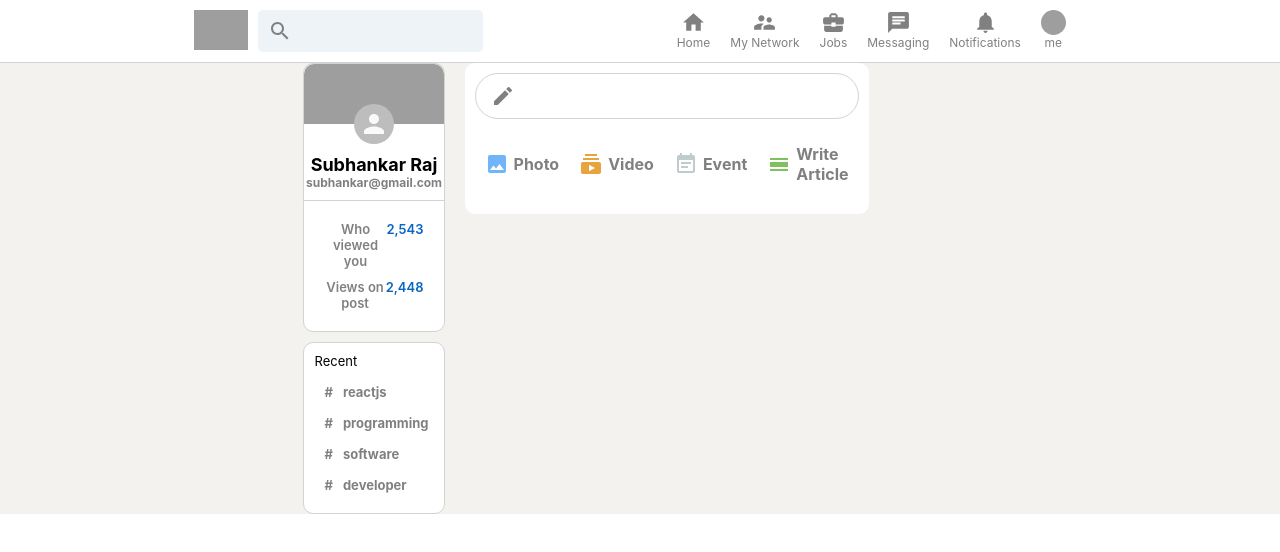
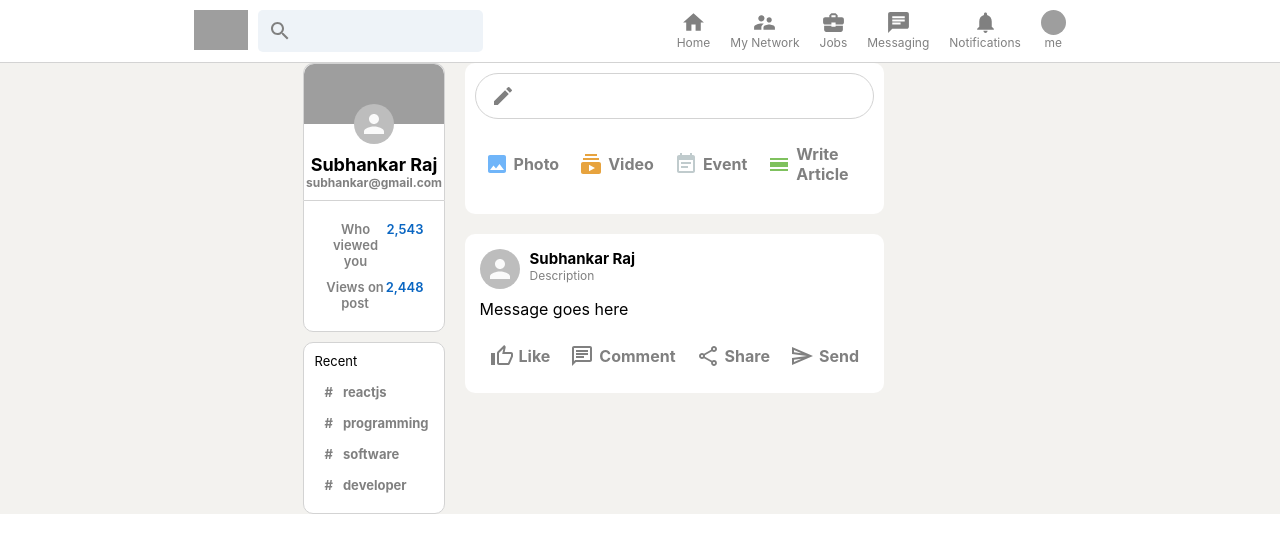
Before and after one commit to raj-subhankar/linkedin-clone, a React (Create React App) app: page / in a window 1280 px wide. Shown: the top 552 px of the page. Built offline with nearby package versions, Linux system fonts and the light colour scheme; grey boxes are pictures that could not be loaded.

Commit message:
Create Post cards

```diff
--- a/src/Feed.js
+++ b/src/Feed.js
@@ -1,4 +1,4 @@
-import React from 'react'
+import React, { useState } from 'react'
 import './Feed.css'
 import CreateIcon from '@material-ui/icons/Create'
 import InputOption from './InputOption'
@@ -6,8 +6,15 @@
 import SubscriptionsIcon from '@material-ui/icons/Subscriptions'
 import EventNoteIcon from '@material-ui/icons/EventNote'
 import CalendarViewDayIcon from '@material-ui/icons/CalendarViewDay'
+import Post from './Post'
 
 function Feed() {
+    const[posts, setPosts] = useState([])
+
+    const sendPost = e => {
+        e.preventDefault()
+    }
+
     return(
         <div className='feed'>
             <div className='feed__inputContainer'>
@@ -15,7 +22,7 @@
                     <CreateIcon />
                     <form>
                         <input type='text' />
-                        <button type='submit'>Send</button>
+                        <button onClick={sendPost} type='submit'>Send</button>
                     </form>
                 </div>
 
@@ -26,6 +33,15 @@
                     <InputOption Icon={CalendarViewDayIcon} title='Write Article' color='#7FC15E' />
                 </div>
             </div>
+
+            {posts.map((post) => (
+                <Post />
+            ))}
+            <Post
+                name='Subhankar Raj'
+                description='This is a test'
+                message='Wow  this worked'
+            />
         </div>
     )
 }
--- /dev/null
+++ b/src/Post.css
@@ -0,0 +1,33 @@
+.post {
+  background-color: white;
+  padding: 15px;
+  margin-bottom: 10px;
+  border-radius: 10px;
+}
+
+.post__header {
+  display: flex;
+  margin-bottom: 10px;
+}
+
+.post__info {
+  margin-left: 10px;
+}
+
+.post__info > p {
+  font-size: 12px;
+  color: gray;
+}
+
+.post__body {
+  overflow-wrap: anywhere;
+}
+
+.post__info > h2 {
+  font-size: 15px;
+}
+
+.post__buttons {
+  display: flex;
+  justify-content: space-evenly;
+}
--- /dev/null
+++ b/src/Post.js
@@ -0,0 +1,35 @@
+import { Avatar } from '@material-ui/core'
+import React from 'react'
+import './Post.css'
+import ThumbUpAltOutlinedIcon from '@material-ui/icons/ThumbUpAltOutlined'
+import ChatOutlinedIcon from '@material-ui/icons/ChatOutlined'
+import ShareOutlinedIcon from '@material-ui/icons/ShareOutlined'
+import SendOutlinedIcon from '@material-ui/icons/SendOutlined'
+import InputOption from './InputOption'
+
+function Post({ name, description, message, photoUrl }) {
+    return(
+        <div className='post'>
+            <div className='post__header'>
+                <Avatar />
+                <div className='post__info'>
+                    <h2>Subhankar Raj</h2>
+                    <p>Description</p>
+                </div>
+            </div>
+
+            <div className='post__body'>
+                <p>Message goes here</p>
+            </div>
+
+            <div className='post__buttons'>
+                <InputOption Icon={ThumbUpAltOutlinedIcon} title='Like' color='gray' />
+                <InputOption Icon={ChatOutlinedIcon} title='Comment' color='gray' />
+                <InputOption Icon={ShareOutlinedIcon} title='Share' color='gray' />
+                <InputOption Icon={SendOutlinedIcon} title='Send' color='gray' />
+            </div>
+        </div>
+    )
+}
+
+export default Post
```
Also changed, not shown: 1 other file (tests, documents, lock files or other folders).
